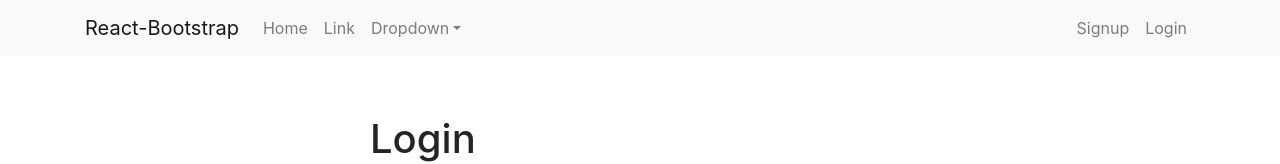
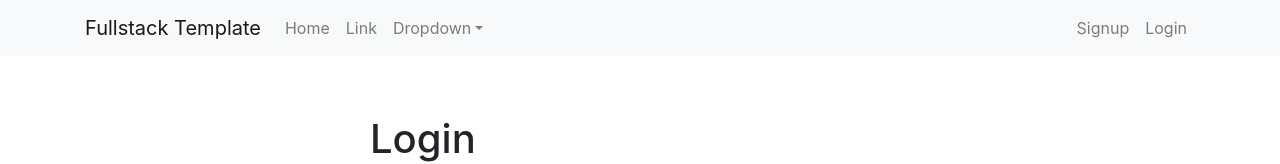
Before and after one commit to mikealche/Next-Adonis-Typescript, a Next.js app in the folder packages/frontend/: page /login in a window 1280 px wide. Shown: the top 164 px of the page. Built offline with nearby package versions, Linux system fonts and the light colour scheme.

Commit message:
Small changes

```diff
--- a/packages/frontend/components/SiteNavbar.tsx
+++ b/packages/frontend/components/SiteNavbar.tsx
@@ -16,7 +16,7 @@ export default function SiteNavbar() {
   return (
     <Navbar bg="light" expand="lg" sticky="top">
       <Container>
-        <Navbar.Brand href="#home">React-Bootstrap</Navbar.Brand>
+        <Navbar.Brand href="#home">Fullstack Template</Navbar.Brand>
         <Navbar.Toggle aria-controls="basic-navbar-nav" />
         <Navbar.Collapse id="basic-navbar-nav">
           <Nav className="mr-auto">
```
Also changed, not shown: 1 other file (tests, documents, lock files or other folders).
